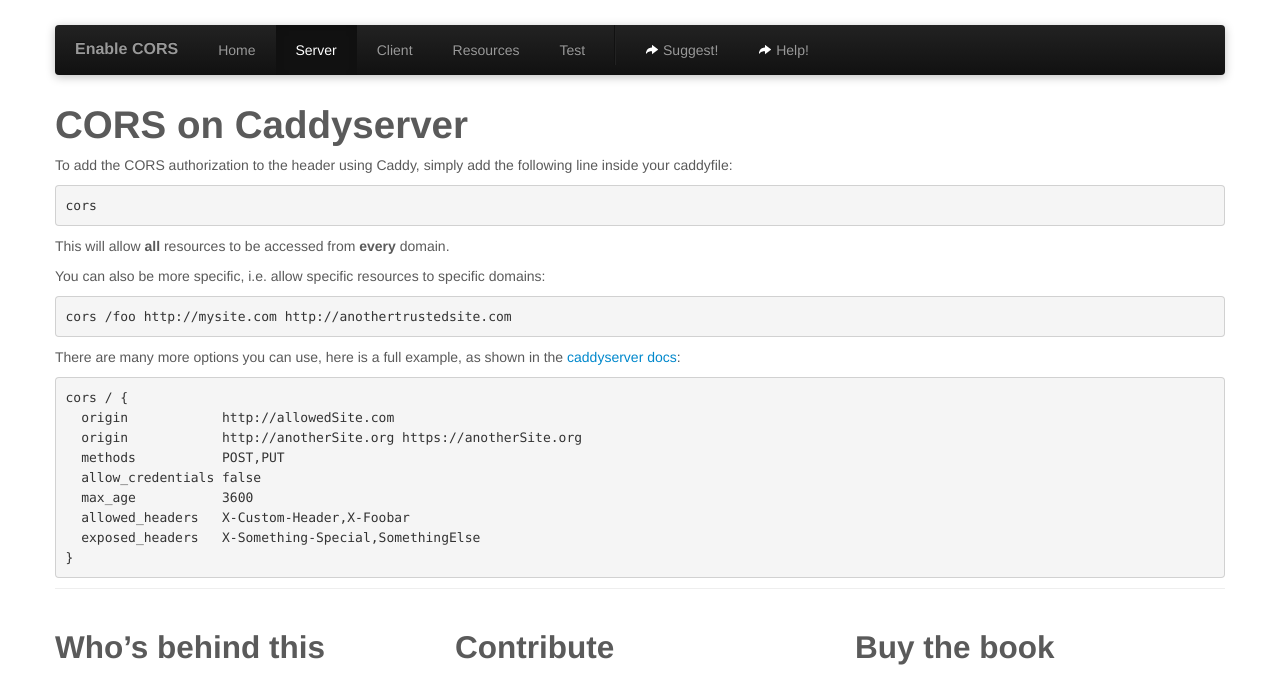
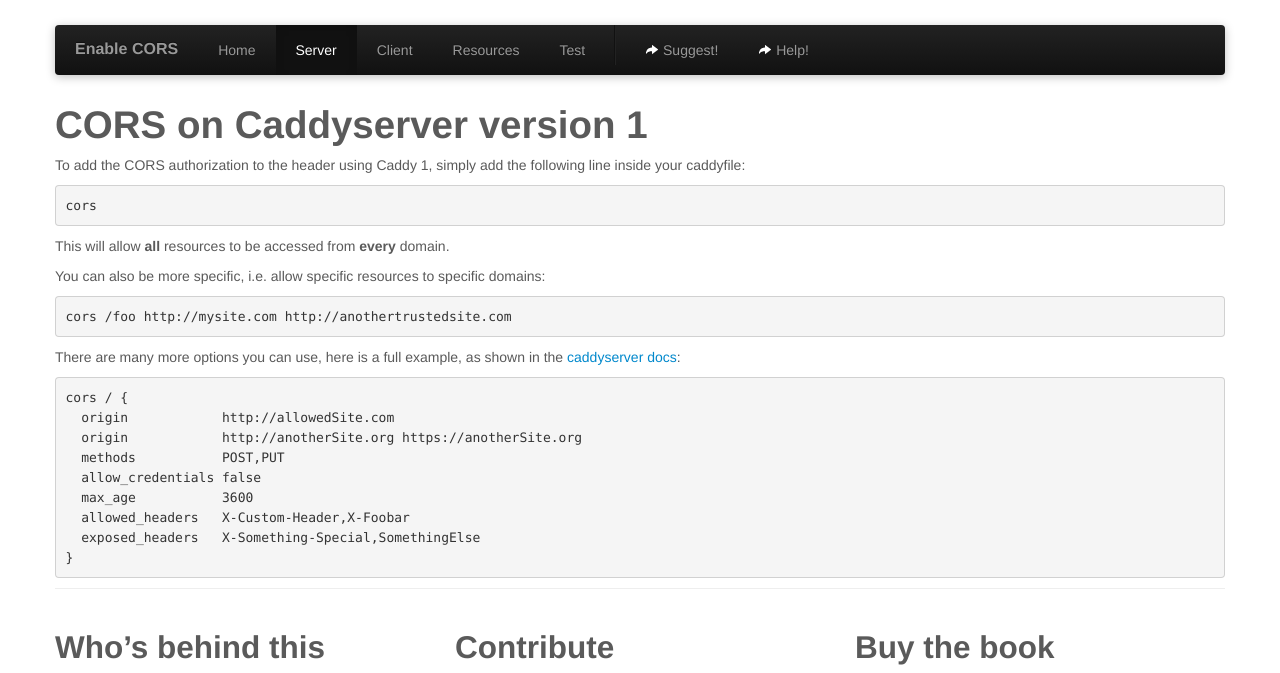
Before and after one commit to monsur/enable-cors.org, a Jekyll site: the page built from server_caddy.html, in a window 1280 px wide, cut to the strip 0-673 px from the top of the page. Built offline with Jekyll 4.4.1, drawn with Linux system fonts in a browser that asks for light colours.

Commit message:
Add instructions for Caddyserver 2 and be specific of version on Caddyserver (1)

```diff
--- a/server_caddy.html
+++ b/server_caddy.html
@@ -5,9 +5,9 @@
 
 <div class="container">
 	<section>
-  	<h1>CORS on Caddyserver</h1>
+    <h1>CORS on Caddyserver version 1</h1>
     <p>
-      To add the CORS authorization to the header using Caddy, simply add the following line inside your caddyfile:
+      To add the CORS authorization to the header using Caddy 1, simply add the following line inside your caddyfile:
   	</p>
   	<pre class="code">cors</pre>
     <p>
```
Also changed, not shown: server_caddy2.html (added, +30 -0 lines).
